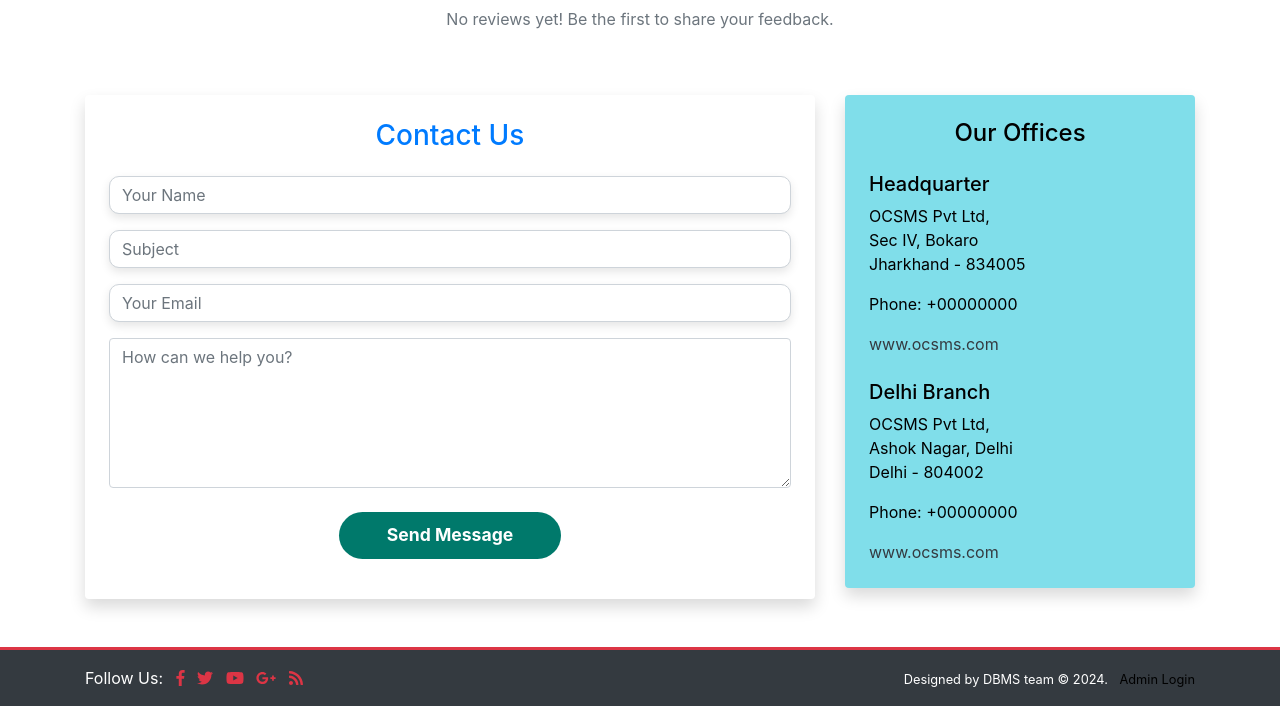
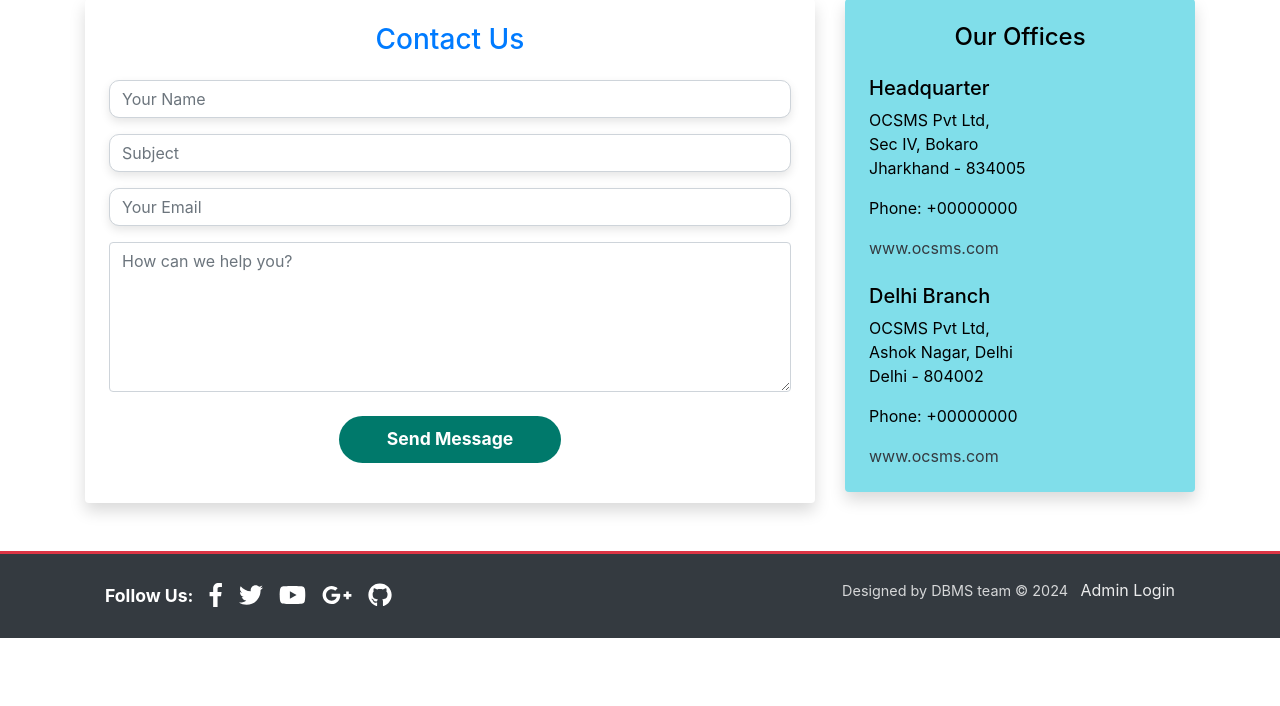
Before and after one commit to OCSMSdbmsproject/OCSMS_dbms, a PHP site: page / in a window 1280 px wide. Shown: the part 2453-3159 px from the top of the page. After the commit the page ends 3091 px from the top, so only its background shows below. Run offline with PHP 8.4, Linux system fonts and the light colour scheme; data that the repository does not hold is empty; some web fonts are replaced.

Commit message:
frontend changes

```diff
--- a/Admin/includes/header.php
+++ b/Admin/includes/header.php
@@ -78,7 +78,7 @@
  <!-- Side Bar -->
  <div class="container-fluid mb-5" style="margin-top:40px;">
   <div class="row">
-   <nav class="col-sm-3 col-md-2 bg-light sidebar py-5 d-print-none">
+   <nav class="col-sm-3 col-md-2  sidebar py-5 d-print-none">
     <div class="sidebar-sticky">
      <ul class="nav flex-column">
       <li class="nav-item">
--- a/Requester/ReviewService.php
+++ b/Requester/ReviewService.php
@@ -37,7 +37,6 @@
 ?>
 
 <!-- Full Page Background with Light Lavender-Blue -->
-<div class="center-wrapper" style="background-color: #eef2f3; height: 100vh; display: flex; justify-content: center; align-items: center;">
     <!-- Center-Aligned Container with Subtle Aesthetic Colors -->
     <div class="container" style="background-color: #dcdff1; padding: 40px; border-radius: 20px; box-shadow: 0 8px 16px rgba(0, 0, 0, 0.1); width: 90%; max-width: 700px;">
         <div style="width: 100%; text-align: center;">
@@ -86,7 +85,6 @@
             </table>
         </div>
     </div>
-</div>
 
 
 <?php include('includes/footer.php'); ?>
--- a/Requester/includes/header.php
+++ b/Requester/includes/header.php
@@ -78,7 +78,7 @@
  <!-- Side Bar -->
  <div class="container-fluid mb-5 " style="margin-top:40px;">
   <div class="row">
-   <nav class="col-sm-2 bg-light sidebar py-5 d-print-none">
+   <nav class="col-sm-2 sidebar py-5 d-print-none">
     <div class="sidebar-sticky">
      <ul class="nav flex-column">
       <li class="nav-item">
--- a/css/custom.css
+++ b/css/custom.css
@@ -479,3 +479,44 @@
     padding: 12px 25px;
   }
 }
+
+/* Social Media Icons styling */
+.social-icon {
+  font-size: 1.5rem;
+  color: white;
+  transition: color 0.3s ease;
+}
+
+.social-icon:hover {
+  color: #DC3545; /* Change color to red on hover */
+}
+
+/* Admin Login button styling */
+.admin-login-btn {
+  font-size: 1rem;
+  opacity: 0.9;
+  transition: all 0.3s ease;
+}
+
+.admin-login-btn:hover {
+  color: #DC3545; /* Change text color to red */
+  text-decoration: underline; /* Optional: adds an underline on hover */
+  opacity: 1; /* Increase opacity on hover */
+  transform: scale(1.05); /* Slightly enlarge the button */
+}
+
+/* Footer container adjustment for width */
+footer .container {
+  max-width: 1100px; /* Adjust the max-width to make the footer slightly smaller */
+  margin: 0 auto; /* Center the footer */
+}
+
+
+
+/* Responsive Styling */
+@media (max-width: 767px) {
+  footer .text-md-right {
+    text-align: center;
+    margin-top: 20px;
+  }
+}
--- a/index.php
+++ b/index.php
@@ -98,7 +98,7 @@
 
 
   <!-- Start Introduction Section -->
-<div class="container my-5">
+<div class="container my-5" id="Services">
   <div class="jumbotron custom-jumbotron">
     <h3 class="text-center display-4 custom-heading">FixIT SERVICES</h3>
     <p class="text-justify custom-text">
@@ -114,8 +114,7 @@
 <!-- End Introduction Section -->
 
 <!-- Start Services Section -->
-<div class="container text-center border-bottom" id="Services">
-  <h2 class="services-heading">Our Services</h2>
+<div class="container text-center border-bottom" >
   <div class="row mt-5">
     <div class="col-sm-4 mb-4 service-item">
       <a href="#" class="service-link">
@@ -224,29 +223,37 @@
 
   <!-- Start Footer-->
 <footer class="container-fluid bg-dark text-white mt-5" style="border-top: 3px solid #DC3545;">
-    <div class="container">
+  <div class="container" style="max-width: 1100px;"> <!-- Adjusted max-width -->
     <!-- Start Footer Container -->
-      <div class="row py-3">
+    <div class="row py-4">
       <!-- Start Footer Row -->
+
+      <!-- Footer Column 1: Social Media Links -->
       <div class="col-md-6">
-          <!-- Start Footer 1st Column -->
-          <span class="pr-2">Follow Us: </span>
-          <a href="#" target="_blank" class="pr-2 fi-color"><i class="fab fa-facebook-f"></i></a>
-          <a href="#" target="_blank" class="pr-2 fi-color"><i class="fab fa-twitter"></i></a>
-          <a href="#" target="_blank" class="pr-2 fi-color"><i class="fab fa-youtube"></i></a>
-          <a href="#" target="_blank" class="pr-2 fi-color"><i class="fab fa-google-plus-g"></i></a>
-          <a href="#" target="_blank" class="pr-2 fi-color"><i class="fas fa-rss"></i></a>
-        </div> <!-- End Footer 1st Column -->
+        <div class="d-flex align-items-center">
+          <span class="mr-3" style="font-weight: bold; font-size: 1.1rem;">Follow Us:</span>
+          <a href="#" target="_blank" class="social-icon pr-3"><i class="fab fa-facebook-f"></i></a>
+          <a href="#" target="_blank" class="social-icon pr-3"><i class="fab fa-twitter"></i></a>
+          <a href="#" target="_blank" class="social-icon pr-3"><i class="fab fa-youtube"></i></a>
+          <a href="#" target="_blank" class="social-icon pr-3"><i class="fab fa-google-plus-g"></i></a>
+          <a href="#" target="_blank" class="social-icon pr-3"><i class="fab fa-github"></i></a>
+        </div>
+      </div> <!-- End Footer Column 1 -->
 
-        <div class="col-md-6 text-right">
-          <!-- Start Footer 2nd Column -->
-          <small> Designed by DBMS team &copy; 2024.
+      <!-- Footer Column 2: Footer Text & Admin Login -->
+      <div class="col-md-6 text-md-right text-center mt-3 mt-md-0" style="white-space: nowrap;">
+        <small style="font-size: 0.9rem; opacity: 0.8;">Designed by DBMS team &copy; 2024</small>
+        <small class="ml-2">
+          <a href="Admin/login.php" class="text-white admin-login-btn" style="text-decoration: none;">
+            Admin Login
+          </a>
         </small>
-          <small class="ml-2"><a href="Admin/login.php">Admin Login</a></small>
-        </div> <!-- End Footer 2nd Column -->
+      </div> <!-- End Footer Column 2 -->
     </div> <!-- End Footer Row -->
   </div> <!-- End Footer Container -->
 </footer> <!-- End Footer -->
+
+
 
   <!-- Boostrap JavaScript -->
   <script src="js/jquery.min.js"></script>
```
Also changed, not shown: Requester/SubmitRequest.php (line endings or trailing spaces). Lines whose indentation alone changed are shown as unchanged.
